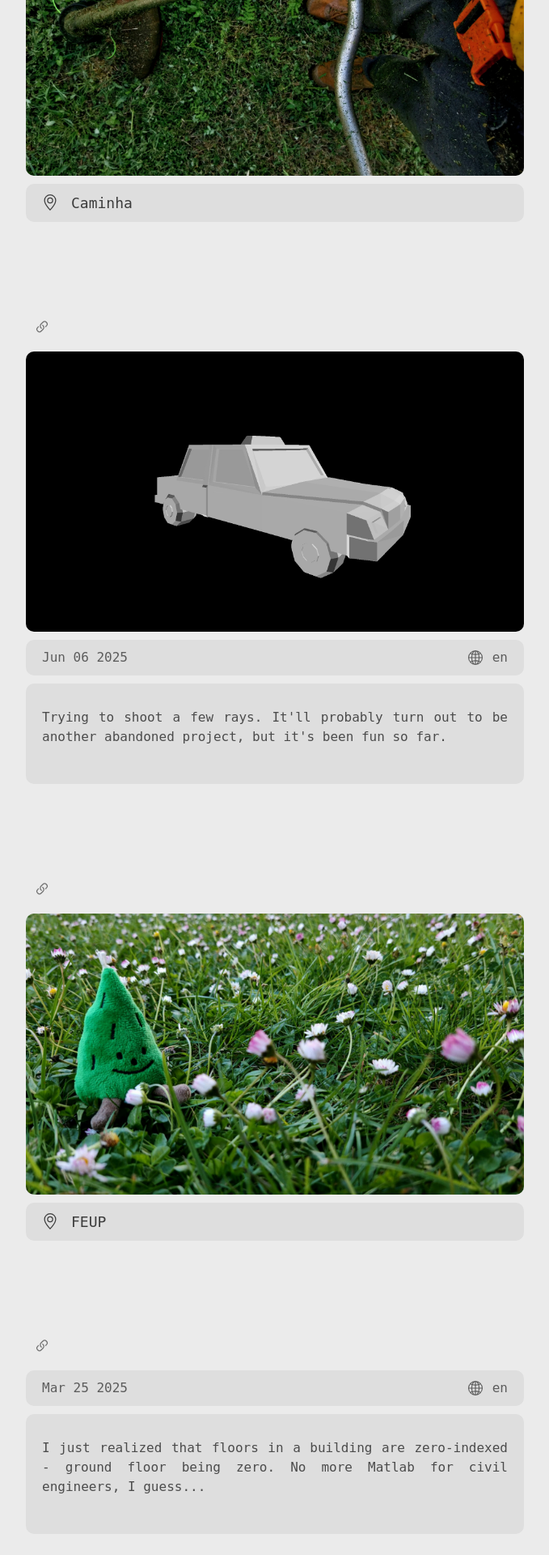
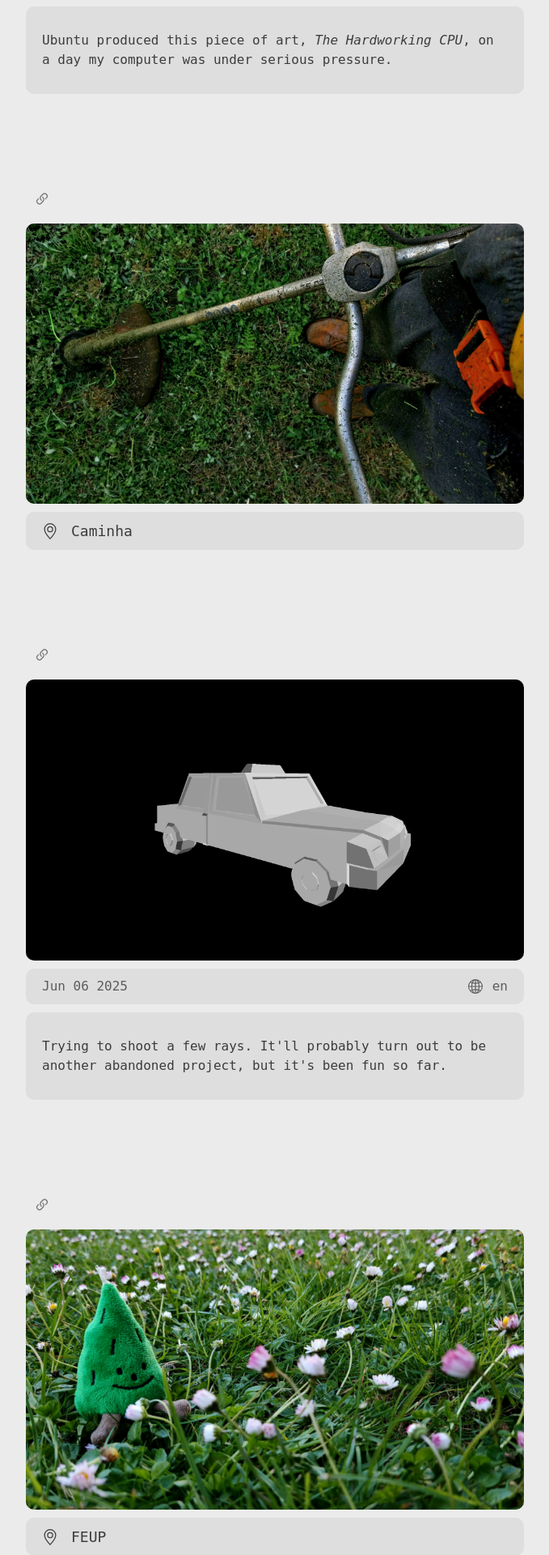
Before and after one commit to bogosorter/blog, a React (Create React App) app: page / in a window 1280 px wide. Shown: the part 1080-3000 px from the top of the page at 81% size, without its empty margins (300-979 px from the left). Built offline with nearby package versions, Linux system fonts and the light colour scheme.

Commit message:
added cpu

```diff
--- a/src/App.tsx
+++ b/src/App.tsx
@@ -21,6 +21,7 @@ import chestnuts from './images/chestnuts.jpg';
 import clouds from './images/clouds.jpg';
 import construction from './images/construction.jpg';
 import contrast from './images/contrast.jpg';
+import cpu from './images/cpu.png';
 import dawn from './images/dawn.jpg';
 import feup from './images/feup.jpg';
 import gaspar from './images/gaspar.jpg';
@@ -77,6 +78,13 @@ function App() {
                     <Col xxl={5} xl={6} lg={7} md={8} sm={10}>
 
                         <Separator />
+                        <Reference reference='cpu' />
+                        <Image src={cpu} setFullscreen={setFullscreen} />
+                        <Post>
+                            Ubuntu produced this piece of art, <em>The Hardworking CPU</em>, on a day my computer was under serious pressure.
+                        </Post>
+
+                        <Separator />
                         <Reference reference='herbs' />
                         <Image src={herbs} setFullscreen={setFullscreen} />
                         <Metadata location='Caminha' />
@@ -89,7 +97,7 @@ function App() {
                             language='en'
                         />
                         <Post>
-                            <p>Trying to shoot a few rays. It'll probably turn out to be another abandoned project, but it's been fun so far.</p>
+                            Trying to shoot a few rays. It'll probably turn out to be another abandoned project, but it's been fun so far.
                         </Post>
 
                         <Separator />
@@ -104,7 +112,7 @@ function App() {
                             language='en'
                         />
                         <Post>
-                            <p>I just realized that floors in a building are zero-indexed - ground floor being zero. No more Matlab for civil engineers, I guess...</p>
+                            I just realized that floors in a building are zero-indexed - ground floor being zero. No more Matlab for civil engineers, I guess...
                         </Post>
 
                         <Separator />
@@ -142,7 +150,7 @@ function App() {
                             language='en'
                         />
                         <Post>
-                            <p>Working on a new app. Placeholder name is <em>Blocks</em>.</p>
+                            Working on a new app. Placeholder name is <em>Blocks</em>.
                         </Post>
 
                         <Separator />
@@ -152,7 +160,7 @@ function App() {
                             language='en'
                         />
                         <Post>
-                            <p>Porto's public bus company now has a new route numbered 404. My friends aren't as delighted by this number as I am...</p>
+                            Porto's public bus company now has a new route numbered 404. My friends aren't as delighted by this number as I am...
                         </Post>
 
                         <Separator />
@@ -177,7 +185,7 @@ function App() {
                             language='en'
                         />
                         <Post>
-                            <p>A short while ago, <em>This American Life</em> announced the release of their premium subscription, <em>This American Life Partners</em>. They missed a wonderful opportunity to call it <em>This American Dream</em>.</p>
+                            A short while ago, <em>This American Life</em> announced the release of their premium subscription, <em>This American Life Partners</em>. They missed a wonderful opportunity to call it <em>This American Dream</em>.
                         </Post>
 
                         <Separator />
```
Also changed, not shown: src/images/cpu.png (added).
